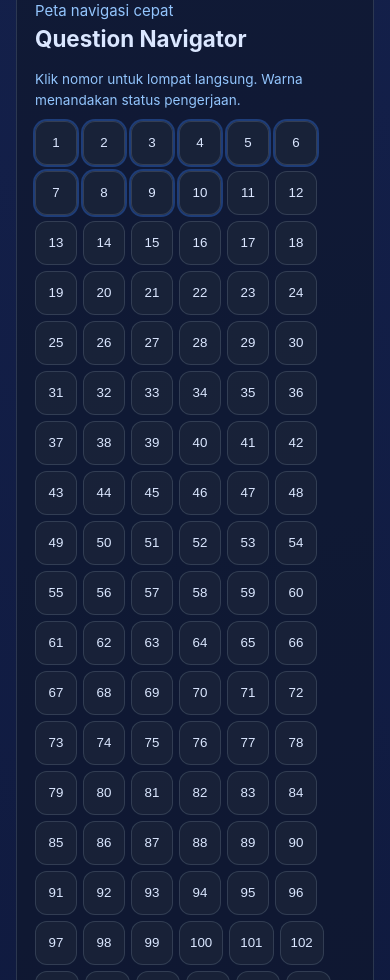
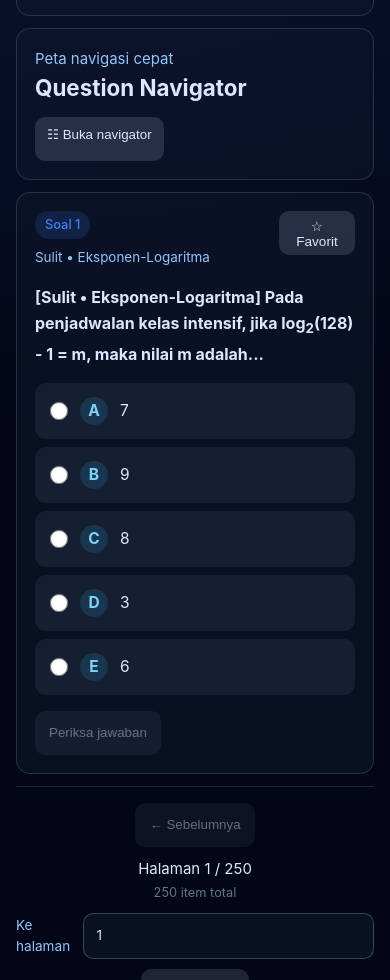
Before and after one commit to sobri3195/Web-Soal-Rutin-Sobri, a React (Vite) app: page / in a window 390 px wide. Shown: the part 1020-2000 px from the top of the page. Built offline with nearby package versions, Linux system fonts and the light colour scheme.

Commit message:
Improve focused question practice experience

```diff
--- a/src/App.jsx
+++ b/src/App.jsx
@@ -23,10 +23,23 @@ const STORAGE_KEY = 'sobri-practice-state-v4';
 const VALID_TYPES = ['mcq', 'essay', 'flashcards'];
 const VALID_MCQ_FILTERS = ['all', 'unanswered', 'correct', 'wrong'];
 
+// Bank soal memakai notasi teks seperti x^2 dan a_1. Renderer kecil ini menjaga
+// nilai sumber tetap utuh sambil menyajikan pangkat/indeks secara semantik.
+function MathText({ children }) {
+  const text = String(children ?? '');
+  const parts = text.split(/([_^](?:\{[^}]+\}|-?\d+(?:\.\d+)?|[A-Za-z]))/g);
+  return parts.map((part, index) => {
+    if (part.startsWith('^')) return <sup key={`${part}-${index}`}>{part.slice(1).replace(/[{}]/g, '')}</sup>;
+    if (part.startsWith('_')) return <sub key={`${part}-${index}`}>{part.slice(1).replace(/[{}]/g, '')}</sub>;
+    return part;
+  });
+}
+
 const initialState = {
   selectedModule: modules[0],
   selectedType: 'mcq',
   mcqAnswers: {},
+  mcqSelections: {},
   mcqShowExplanation: {},
   essayAnswers: {},
   flashcardFlips: {},
@@ -39,6 +52,7 @@ const initialState = {
   showBookmarkedOnly: false,
   shuffleSeed: Date.now(),
   darkMode: true,
+  viewMode: 'focus',
 };
 
 function App() {
@@ -47,6 +61,9 @@ function App() {
   const [showShortcutHelp, setShowShortcutHelp] = useState(false);
   const [showBackToTop, setShowBackToTop] = useState(false);
   const [sidebarOpen, setSidebarOpen] = useState(false);
+  const [navigatorOpen, setNavigatorOpen] = useState(false);
+  const [jumpValue, setJumpValue] = useState('');
+  const [jumpError, setJumpError] = useState('');
   const [moduleQuery, setModuleQuery] = useState('');
   const importInputRef = useRef(null);
   const searchInputRef = useRef(null);
@@ -146,9 +163,15 @@ function App() {
     return shuffledItems.filter((item) => !state.masteredFlashcards[item.id]);
   }, [shuffledItems, state.selectedType, state.showMasteredFlashcards, state.masteredFlashcards]);
 
-  const totalPages = Math.max(1, Math.ceil(displayItems.length / PAGE_SIZE));
+  const itemsPerPage = state.viewMode === 'list' ? PAGE_SIZE : 1;
+  const totalPages = Math.max(1, Math.ceil(displayItems.length / itemsPerPage));
   const currentPage = Math.min(state.page, totalPages);
-  const pagedItems = displayItems.slice((currentPage - 1) * PAGE_SIZE, currentPage * PAGE_SIZE);
+  const activeIndex = Math.min(displayItems.length - 1, (currentPage - 1) * itemsPerPage);
+  const pagedItems = displayItems.slice((currentPage - 1) * itemsPerPage, currentPage * itemsPerPage);
+  const navigatorGroup = Math.max(0, Math.floor(Math.max(0, activeIndex) / 25));
+  const navigatorStart = navigatorGroup * 25;
+  const navigatorItems = displayItems.slice(navigatorStart, navigatorStart + 25);
+  const navigatorGroups = Math.max(1, Math.ceil(displayItems.length / 25));
 
   const { answeredCount, correctCount, accuracyRate, remainingMcqCount } = getMcqStats(
     moduleMcq,
@@ -184,7 +207,7 @@ function App() {
   const overallFavorites = Object.values(state.favorites).filter(Boolean).length;
   const nextAction = state.selectedType === 'mcq'
     ? remainingMcqCount > 0
-      ? `Selesaikan ${remainingMcqCount} MCQ tersisa agar progress modul menyentuh 100%.`
+      ? `Lanjutkan sesi ringan: kerjakan ${Math.min(10, remainingMcqCount)} dari ${remainingMcqCount} MCQ yang masih tersisa.`
       : 'Semua MCQ di modul ini sudah selesai. Lanjutkan review jawaban salah untuk menaikkan akurasi.'
     : state.selectedType === 'essay'
       ? essayAnsweredCount < moduleEssay.length
@@ -197,7 +220,7 @@ function App() {
   const jumpToRandomQuestion = () => {
     if (!displayItems.length) return;
     const randomIndex = Math.floor(Math.random() * displayItems.length);
-    updateState({ page: Math.floor(randomIndex / PAGE_SIZE) + 1 });
+    updateState({ page: Math.floor(randomIndex / itemsPerPage) + 1 });
   };
 
   const reshuffleQuestions = () => {
@@ -208,8 +231,36 @@ function App() {
   const jumpToItem = (itemId) => {
     const targetIndex = displayItems.findIndex((item) => item.id === itemId);
     if (targetIndex === -1) return;
-    updateState({ page: Math.floor(targetIndex / PAGE_SIZE) + 1 });
+    updateState({ page: Math.floor(targetIndex / itemsPerPage) + 1 });
     setToast('Navigasi soal diperbarui.');
+  };
+
+  const jumpToNumber = (event) => {
+    event.preventDefault();
+    const number = Number(jumpValue);
+    if (!Number.isInteger(number) || number < 1 || number > displayItems.length) {
+      setJumpError(`Masukkan nomor 1–${displayItems.length}.`);
+      return;
+    }
+    setJumpError('');
+    jumpToItem(displayItems[number - 1].id);
+    setNavigatorOpen(false);
+  };
+
+  const changeViewMode = (viewMode) => {
+    const currentItem = pagedItems[0];
+    const targetIndex = currentItem ? displayItems.findIndex((item) => item.id === currentItem.id) : 0;
+    const nextPerPage = viewMode === 'list' ? PAGE_SIZE : 1;
+    updateState({ viewMode, page: Math.floor(Math.max(0, targetIndex) / nextPerPage) + 1 });
+  };
+
+  const assessMcq = (question) => {
+    const selection = state.mcqSelections[question.id];
+    if (!selection) {
+      setToast('Pilih satu jawaban terlebih dahulu.');
+      return;
+    }
+    updateState({ mcqAnswers: { ...state.mcqAnswers, [question.id]: selection } });
   };
 
   const jumpToFirstUnanswered = () => {
@@ -219,7 +270,7 @@ function App() {
       setToast('Semua MCQ sudah terjawab. Mantap! 🎉');
       return;
     }
-    updateState({ mcqFilter: 'all', page: Math.floor(firstUnansweredIndex / PAGE_SIZE) + 1, showBookmarkedOnly: false });
+    updateState({ mcqFilter: 'all', page: Math.floor(firstUnansweredIndex / itemsPerPage) + 1, showBookmarkedOnly: false });
     setToast(`Lanjut ke soal MCQ #${firstUnansweredIndex + 1}`);
   };
 
@@ -246,7 +297,7 @@ function App() {
       setToast('Semua essai di modul ini sudah terisi. Mantap! 🎉');
       return;
     }
-    updateState({ page: Math.floor(firstUnansweredIndex / PAGE_SIZE) + 1, showBookmarkedOnly: false });
+    updateState({ page: Math.floor(firstUnansweredIndex / itemsPerPage) + 1, showBookmarkedOnly: false });
     setToast(`Lanjut ke essai #${firstUnansweredIndex + 1}`);
   };
 
@@ -277,7 +328,9 @@ function App() {
     const nextExplanations = { ...state.mcqShowExplanation };
     delete nextAnswers[questionId];
     delete nextExplanations[questionId];
-    updateState({ mcqAnswers: nextAnswers, mcqShowExplanation: nextExplanations });
+    const nextSelections = { ...state.mcqSelections };
+    delete nextSelections[questionId];
+    updateState({ mcqAnswers: nextAnswers, mcqSelections: nextSelections, mcqShowExplanation: nextExplanations });
     setToast('Jawaban MCQ dibersihkan.');
   };
 
@@ -356,12 +409,14 @@ function App() {
 
     if (state.selectedType === 'mcq') {
       const nextAnswers = { ...state.mcqAnswers };
+      const nextSelections = { ...state.mcqSelections };
       const nextExplanations = { ...state.mcqShowExplanation };
       moduleMcq.forEach((q) => {
         delete nextAnswers[q.id];
+        delete nextSelections[q.id];
         delete nextExplanations[q.id];
       });
-      updateState({ mcqAnswers: nextAnswers, mcqShowExplanation: nextExplanations });
+      updateState({ mcqAnswers: nextAnswers, mcqSelections: nextSelections, mcqShowExplanation: nextExplanations });
       setToast('Progress MCQ modul aktif berhasil direset.');
       return;
     }
@@ -408,6 +463,7 @@ function App() {
 
     updateState({
       mcqAnswers: filteredObject(state.mcqAnswers, moduleQuestionIds),
+      mcqSelections: filteredObject(state.mcqSelections, moduleQuestionIds),
       mcqShowExplanation: filteredObject(state.mcqShowExplanation, moduleQuestionIds),
       essayAnswers: filteredObject(state.essayAnswers, moduleEssayIds),
       flashcardFlips: filteredObject(state.flashcardFlips, moduleFlashcardIds),
@@ -468,6 +524,7 @@ function App() {
         selectedModule: state.selectedModule,
         selectedType: state.selectedType,
         mcqAnswers: state.mcqAnswers,
+        mcqSelections: state.mcqSelections,
         mcqShowExplanation: state.mcqShowExplanation,
         essayAnswers: state.essayAnswers,
         flashcardFlips: state.flashcardFlips,
@@ -479,6 +536,7 @@ function App() {
         showMasteredFlashcards: state.showMasteredFlashcards,
         showBookmarkedOnly: state.showBookmarkedOnly,
         darkMode: state.darkMode,
+        viewMode: state.viewMode,
       },
       stats: {
         mcqAnswered: answeredCount,
@@ -536,6 +594,8 @@ function App() {
       const flashcardIds = new Set(questionBank.flashcards.map((item) => item.id));
       const allIds = new Set([...mcqById.keys(), ...essayIds, ...flashcardIds]);
       safeData.mcqAnswers = Object.fromEntries(Object.entries(safeData.mcqAnswers)
+        .filter(([id, answer]) => mcqById.get(id)?.options.includes(answer)));
+      safeData.mcqSelections = Object.fromEntries(Object.entries(safeData.mcqSelections)
         .filter(([id, answer]) => mcqById.get(id)?.options.includes(answer)));
       safeData.mcqShowExplanation = Object.fromEntries(Object.entries(safeData.mcqShowExplanation)
         .filter(([id, value]) => mcqById.has(id) && typeof value === 'boolean'));
@@ -715,6 +775,10 @@ function App() {
             </label>
             </div>
             <div className="toolbar-actions">
+            <div className="view-switch" role="group" aria-label="Mode tampilan soal">
+              <button className={state.viewMode === 'focus' ? 'ghost active' : 'ghost'} onClick={() => changeViewMode('focus')}>▣ Satu soal</button>
+              <button className={state.viewMode === 'list' ? 'ghost active' : 'ghost'} onClick={() => changeViewMode('list')}>☷ Mode daftar</button>
+            </div>
             <button className="ghost" onClick={jumpToRandomQuestion}>🎲 Soal acak</button>
             <button className="ghost" onClick={reshuffleQuestions}>🔀 Acak ulang urutan</button>
             {state.selectedType === 'mcq' && (
@@ -739,25 +803,42 @@ function App() {
                   <p>Peta navigasi cepat</p>
                   <strong>{state.selectedType === 'flashcards' ? 'Flashcard Navigator' : 'Question Navigator'}</strong>
                 </div>
-                <p className="subtle-info">Klik nomor untuk lompat langsung. Warna menandakan status pengerjaan.</p>
+                <button className="ghost navigator-toggle" onClick={() => setNavigatorOpen((open) => !open)} aria-expanded={navigatorOpen}>☷ {navigatorOpen ? 'Tutup navigator' : 'Buka navigator'}</button>
+              </div>
+              <div className={navigatorOpen ? 'navigator-body open' : 'navigator-body'}>
+              <div className="navigator-controls">
+                <button className="ghost small" disabled={navigatorGroup === 0} onClick={() => jumpToItem(displayItems[Math.max(0, navigatorStart - 25)].id)}>← Kelompok</button>
+                <span>Nomor {navigatorStart + 1}–{Math.min(navigatorStart + 25, displayItems.length)} dari {displayItems.length}</span>
+                <button className="ghost small" disabled={navigatorGroup >= navigatorGroups - 1} onClick={() => jumpToItem(displayItems[Math.min(displayItems.length - 1, navigatorStart + 25)].id)}>Kelompok →</button>
               </div>
               <div className="question-map">
-                {displayItems.map((item, index) => {
+                {navigatorItems.map((item, index) => {
                   const status = getItemStatus(item);
                   const isFavorite = !!state.favorites[item.id];
+                  const itemNumber = navigatorStart + index + 1;
+                  const statusText = status === 'pending' ? 'Belum dijawab' : status === 'answered' ? 'Sudah dijawab' : status === 'correct' ? 'Benar' : status === 'wrong' ? 'Salah' : status === 'mastered' ? 'Dikuasai' : 'Ditinjau';
                   return (
                     <button
                       key={item.id}
                       type="button"
                       className={`question-chip ${status} ${pagedItems.some((entry) => entry.id === item.id) ? 'active' : ''}`}
                       onClick={() => jumpToItem(item.id)}
-                      title={isFavorite ? 'Favorit' : 'Klik untuk lompat'}
+                      title={`${statusText}${isFavorite ? ', favorit' : ''}`}
+                      aria-label={`Soal ${itemNumber}: ${statusText}${isFavorite ? ', favorit' : ''}`}
                     >
-                      <span>{index + 1}</span>
-                      {isFavorite ? <small>★</small> : null}
+                      <span>{itemNumber}</span>
+                      <small aria-hidden="true">{isFavorite ? '★' : status === 'pending' ? '○' : status === 'correct' ? '✓' : status === 'wrong' ? '×' : '●'}</small>
                     </button>
                   );
                 })}
+              </div>
+              <div className="navigator-legend"><span>▣ Aktif</span><span>○ Belum dijawab</span><span>● Sudah dijawab</span><span>★ Favorit</span></div>
+              <form className="jump-form" onSubmit={jumpToNumber} noValidate>
+                <label htmlFor="jump-question">Lompat ke soal</label>
+                <input id="jump-question" type="number" min="1" max={displayItems.length} value={jumpValue} onChange={(e) => { setJumpValue(e.target.value); setJumpError(''); }} placeholder={`1–${displayItems.length}`} aria-invalid={!!jumpError} aria-describedby={jumpError ? 'jump-error' : undefined} />
+                <button className="ghost" type="submit">Lompat</button>
+                {jumpError && <span className="field-error" id="jump-error" role="alert">{jumpError}</span>}
+              </form>
               </div>
             </section>
           )}
@@ -776,30 +857,31 @@ function App() {
 
           {state.selectedType === 'mcq' &&
             pagedItems.map((q, index) => {
-              const selected = state.mcqAnswers[q.id];
-              const isCorrect = selected === q.answer;
+              const selected = state.mcqSelections[q.id] || state.mcqAnswers[q.id];
+              const assessed = state.mcqAnswers[q.id];
+              const isCorrect = assessed === q.answer;
               const showExplanation = state.mcqShowExplanation[q.id];
               return (
                 <section className="card" key={q.id}>
                   <div className="question-header">
-                    <span className="question-number">Soal {(currentPage - 1) * PAGE_SIZE + index + 1}</span>
+                    <div className="question-meta"><span className="question-number">Soal {(currentPage - 1) * itemsPerPage + index + 1}</span><span>{q.prompt.match(/^\[([^\]]+)\]/)?.[1] || moduleMeta?.tag}</span></div>
                     <div className="question-actions-inline">
                       <button className={state.favorites[q.id] ? 'ghost small starred' : 'ghost small'} onClick={() => toggleFavorite(q.id)}>
                         {state.favorites[q.id] ? '★ Favorit' : '☆ Favorit'}
                       </button>
-                      {selected && (
+                      {assessed && (
                         <span className={`status-badge ${isCorrect ? 'correct' : 'wrong'}`}>
                           {isCorrect ? '✓ Benar' : '✗ Salah'}
                         </span>
                       )}
                     </div>
                   </div>
-                  <h3>{q.prompt}</h3>
+                  <h3><MathText>{q.prompt}</MathText></h3>
                   <div className="stack">
-                    {q.options.map((option) => (
+                    {q.options.map((option, optionIndex) => (
                       <label
                         key={option}
-                        className={`option ${selected ? (option === q.answer ? 'correct-answer' : (option === selected && option !== q.answer ? 'wrong-answer' : '')) : ''}`}
+                        className={`option ${selected === option ? 'selected-option' : ''} ${assessed ? (option === q.answer ? 'correct-answer' : (option === assessed && option !== q.answer ? 'wrong-answer' : '')) : ''}`}
                       >
                         <input
                           type="radio"
@@ -807,18 +889,20 @@ function App() {
                           checked={selected === option}
                           onChange={() =>
                             updateState({
-                              mcqAnswers: { ...state.mcqAnswers, [q.id]: option },
+                              mcqSelections: { ...state.mcqSelections, [q.id]: option },
+                              ...(assessed ? { mcqAnswers: Object.fromEntries(Object.entries(state.mcqAnswers).filter(([id]) => id !== q.id)), mcqShowExplanation: { ...state.mcqShowExplanation, [q.id]: false } } : {}),
                             })
                           }
                         />
-                        <span>{option}</span>
+                        <strong className="option-letter">{String.fromCharCode(65 + optionIndex)}</strong><span><MathText>{option}</MathText></span>
                       </label>
                     ))}
                   </div>
-                  {selected ? (
+                  {!assessed && <button className="assess-button tab" onClick={() => assessMcq(q)} disabled={!selected}>Periksa jawaban</button>}
+                  {assessed ? (
                     <div className="feedback-section">
                       <p className={isCorrect ? 'ok' : 'wrong'}>
-                        {isCorrect ? 'Jawaban benar! ✅' : `Jawabanmu: "${selected}" — Belum tepat. Jawaban benar: "${q.answer}"`}
+                        {isCorrect ? 'Jawaban benar! ✅' : `Jawabanmu: "${assessed}" — Belum tepat. Jawaban benar: "${q.answer}"`}
                       </p>
                       <div className="inline-actions-wrap">
                         <button
@@ -834,7 +918,7 @@ function App() {
                       {showExplanation && q.explanation && (
                         <div className="explanation-box">
                           <strong>💡 Penjelasan:</strong>
-                          <p>{q.explanation}</p>
+                          <p><MathText>{q.explanation}</MathText></p>
                         </div>
                       )}
                     </div>
@@ -850,7 +934,7 @@ function App() {
               return (
                 <section className="card" key={q.id}>
                   <div className="question-header">
-                    <span className="question-number">Soal {(currentPage - 1) * PAGE_SIZE + index + 1}</span>
+                    <span className="question-number">Soal {(currentPage - 1) * itemsPerPage + index + 1}</span>
                     <div className="question-actions-inline">
                       <button className={state.favorites[q.id] ? 'ghost small starred' : 'ghost small'} onClick={() => toggleFavorite(q.id)}>
                         {state.favorites[q.id] ? '★ Favorit' : '☆ Favorit'}
@@ -862,7 +946,7 @@ function App() {
                       )}
                     </div>
                   </div>
-                  <h3>{q.prompt}</h3>
+                  <h3><MathText>{q.prompt}</MathText></h3>
                   {q.hint && (
                     <div className="hint-box">
                       <strong>💡 Petunjuk:</strong> {q.hint}
@@ -911,7 +995,7 @@ function App() {
               return (
                 <section key={card.id} className={`card flashcard-wrapper ${mastered ? 'mastered-card' : ''}`}>
                   <div className="question-header">
-                    <span className="question-number">Kartu {(currentPage - 1) * PAGE_SIZE + index + 1}</span>
+                    <span className="question-number">Kartu {(currentPage - 1) * itemsPerPage + index + 1}</span>
                     <div className="question-actions-inline">
                       <button className={state.favorites[card.id] ? 'ghost small starred' : 'ghost small'} onClick={() => toggleFavorite(card.id)}>
                         {state.favorites[card.id] ? '★ Favorit' : '☆ Favorit'}
--- a/src/styles.css
+++ b/src/styles.css
@@ -39,7 +39,7 @@
 * { box-sizing: border-box; }
 html { scroll-behavior: smooth; overflow-x: hidden; }
 body { margin: 0; background: var(--bg-main); min-height: 100vh; font-size: 15px; line-height: 1.55; overflow-x: hidden; }
-button, input, select, textarea { min-height: 44px; }
+button, input:not([type='checkbox']):not([type='radio']), select, textarea { min-height: 44px; }
 button:focus-visible, input:focus-visible, select:focus-visible, textarea:focus-visible, summary:focus-visible { outline: 3px solid #38bdf8; outline-offset: 2px; }
 .app-shell { position: relative; min-height: 100vh; overflow-x: clip; }
 
@@ -122,7 +122,7 @@ header p { margin: 6px 0 0; color: var(--text-soft); }
 .toolbar-filters > input { flex: 1 1 320px; }
 .toolbar-actions { padding-top: 12px; border-top: 1px solid var(--border); }
 
-input, textarea {
+input:not([type='checkbox']):not([type='radio']), textarea {
   width: 100%;
   border: 1px solid var(--input-border);
   background: var(--input-bg);
@@ -139,7 +139,7 @@ input::placeholder, textarea::placeholder { color: #64748b; }
 .toolbar select:focus { outline: none; border-color: var(--accent-1); }
 
 .toggle-label { display: flex; align-items: center; gap: 8px; color: var(--text-main); font-size: 0.9rem; cursor: pointer; }
-.toggle-label input[type="checkbox"] { width: auto; cursor: pointer; }
+.toggle-label input[type="checkbox"] { width: 18px; height: 18px; min-height: 0; flex: 0 0 18px; margin: 0; cursor: pointer; accent-color: var(--accent-2); }
 
 .ghost { border-radius: 10px; padding: 10px 12px; background: var(--tab); color: var(--text-main); transition: all 0.2s ease; }
 .ghost:hover { background: var(--surface-hover); }
@@ -156,16 +156,22 @@ input::placeholder, textarea::placeholder { color: #64748b; }
 .subtle-info { margin: 10px 0 0; color: var(--text-soft); font-size: 0.85rem; }
 
 .stack { display: grid; gap: 8px; }
-.option { display: flex; align-items: center; gap: 10px; border-radius: 10px; padding: 12px; background: var(--surface); cursor: pointer; transition: all 0.2s ease; }
+.option { display: flex; align-items: center; gap: 12px; border: 1px solid transparent; border-radius: 11px; padding: 13px 14px; background: var(--surface); cursor: pointer; transition: all 0.2s ease; font-size: 15.5px; line-height: 1.55; }
 .option:hover { background: var(--surface-hover); }
-.option input[type="radio"] { width: auto; cursor: pointer; }
+.option input[type="radio"] { width: 18px; height: 18px; min-height: 0; flex: 0 0 18px; margin: 0; cursor: pointer; accent-color: var(--accent-2); }
 .option span { color: var(--text-main); }
+.option.selected-option { border-color: #22d3ee; background: rgba(6, 182, 212, .16); box-shadow: 0 0 0 1px rgba(6,182,212,.25); }
+.option-letter { display: inline-grid; place-items: center; flex: 0 0 28px; width: 28px; height: 28px; border-radius: 50%; background: rgba(56,189,248,.15); color: #7dd3fc; }
 .option.correct-answer { background: var(--success-bg); border: 1px solid rgba(34, 197, 94, 0.4); }
 .option.wrong-answer { background: var(--danger-bg); border: 1px solid rgba(239, 68, 68, 0.4); }
 
 .ok { color: #22c55e; }
 .wrong { color: #ef4444; }
 .question-header { display: flex; justify-content: space-between; align-items: center; margin-bottom: 12px; }
+.question-meta { display: flex; align-items: center; flex-wrap: wrap; gap: 8px; color: var(--text-soft); font-size: .84rem; }
+.content > section.card:not(.toolbar):not(.progress-panel), .content > .empty { max-width: 920px; }
+.content > section.card > h3 { font-size: 17px; line-height: 1.65; font-weight: 650; }
+.assess-button { margin-top: 16px; border: 0; cursor: pointer; }
 .question-number { background: rgba(59, 130, 246, 0.15); color: #3b82f6; padding: 4px 10px; border-radius: 999px; font-size: 0.8rem; font-weight: 500; }
 .status-badge { padding: 4px 10px; border-radius: 999px; font-size: 0.8rem; font-weight: 500; }
 .status-badge.correct,.status-badge.mastered { background: rgba(34, 197, 94, 0.2); color: #16a34a; }
@@ -315,6 +321,15 @@ table { display: block; overflow-x: auto; }
   flex-wrap: wrap;
   gap: 8px;
 }
+.navigator-body { display: grid; gap: 12px; }
+.navigator-controls { display: flex; justify-content: space-between; align-items: center; gap: 10px; color: var(--text-soft); }
+.navigator-toggle { display: none; }
+.navigator-legend { display: flex; flex-wrap: wrap; gap: 8px 16px; font-size: .8rem; color: var(--text-soft); }
+.jump-form { display: flex; align-items: center; gap: 8px; flex-wrap: wrap; }
+.jump-form input { width: 110px; }
+.field-error { width: 100%; color: #fca5a5; font-size: .85rem; }
+.view-switch { display: inline-flex; flex-wrap: wrap; gap: 6px; }
+.view-switch .active { background: linear-gradient(120deg, var(--accent-1), var(--accent-2)); color: white; }
 .question-chip {
   min-width: 48px;
   border: 1px solid var(--border);
@@ -360,4 +375,13 @@ table { display: block; overflow-x: auto; }
 @media (max-width: 640px) {
   .question-map { gap: 6px; }
   .question-chip { min-width: 42px; padding: 9px 10px; }
+  .navigator-toggle { display: inline-flex; }
+  .navigator-body { display: none; }
+  .navigator-body.open { display: grid; }
+  .navigator-controls { align-items: stretch; flex-wrap: wrap; }
+  .navigator-controls span { order: -1; width: 100%; }
+  .jump-form label { width: 100%; }
+  .jump-form input { flex: 1; width: auto; min-width: 100px !important; }
+  .question-header { gap: 10px; }
+  .content > section.card > h3 { font-size: 16px; }
 }
--- a/src/utils/stateUtils.js
+++ b/src/utils/stateUtils.js
@@ -29,6 +29,7 @@ export const sanitizeImportedState = ({
   }
 
   safe.mcqAnswers = asRecord(snapshot.mcqAnswers);
+  safe.mcqSelections = asRecord(snapshot.mcqSelections);
   safe.mcqShowExplanation = asRecord(snapshot.mcqShowExplanation);
   safe.essayAnswers = asRecord(snapshot.essayAnswers);
   safe.flashcardFlips = asRecord(snapshot.flashcardFlips);
@@ -53,6 +54,9 @@ export const sanitizeImportedState = ({
   if (typeof snapshot.darkMode === 'boolean') {
     safe.darkMode = snapshot.darkMode;
   }
+  if (snapshot.viewMode === 'focus' || snapshot.viewMode === 'list') {
+    safe.viewMode = snapshot.viewMode;
+  }
 
   return safe;
 };
```
